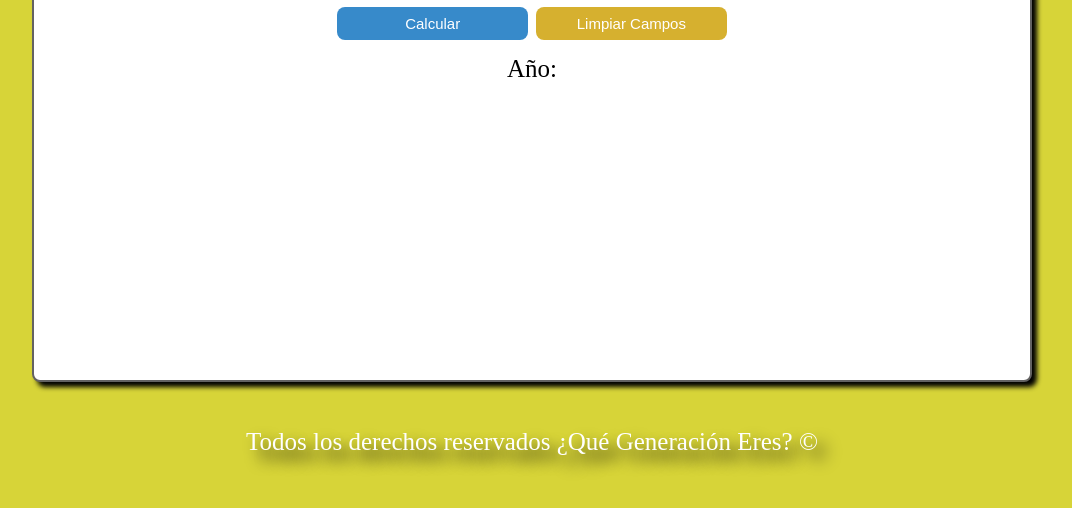
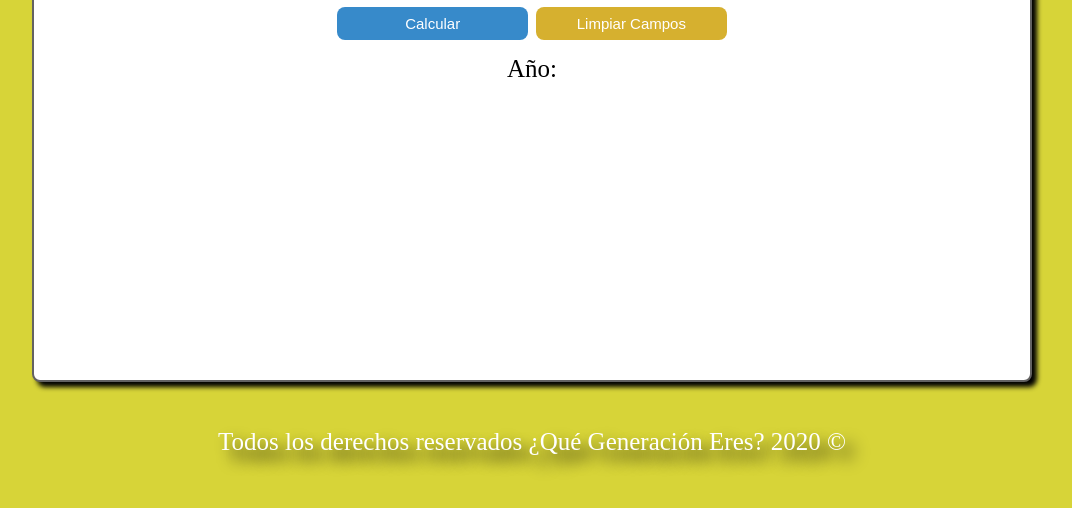
Before and after one commit to Alane-Tc/QueGeneracionEres, a plain HTML site: page index.html in a window 1280 px wide. Shown: the part 268-776 px from the top of the page, without its empty margins (108-1180 px from the left). Drawn offline with Linux system fonts and the light colour scheme.

Commit message:
Se modifico el footer

```diff
--- a/index.html
+++ b/index.html
@@ -42,7 +42,7 @@
     </div>
 
     <footer id="footer">
-        Todos los derechos reservados ¿Qué Generación Eres? ©
+        Todos los derechos reservados ¿Qué Generación Eres? 2020 ©
     </footer>
      <script src="JS/index.js"></script>
 </body>
```
